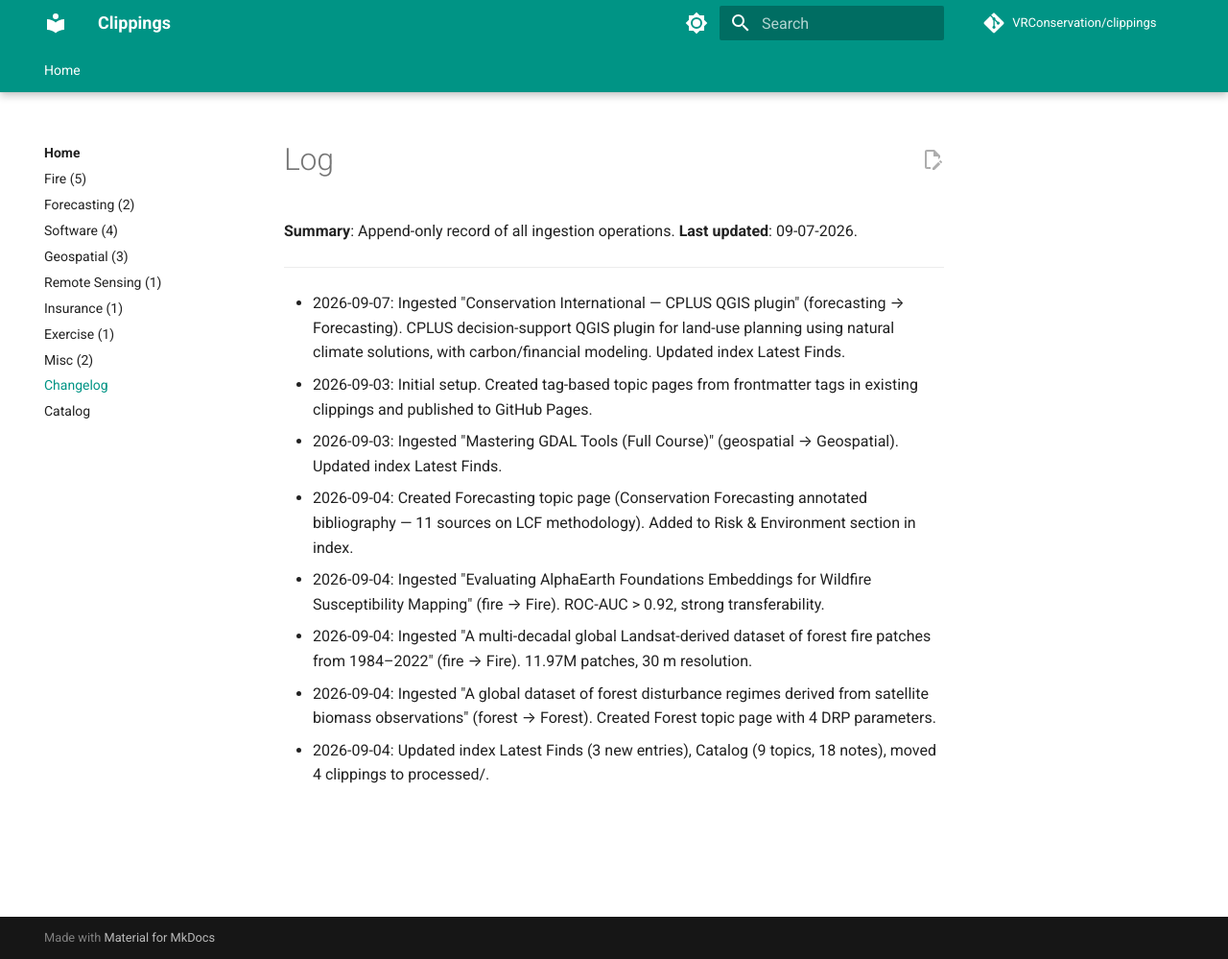
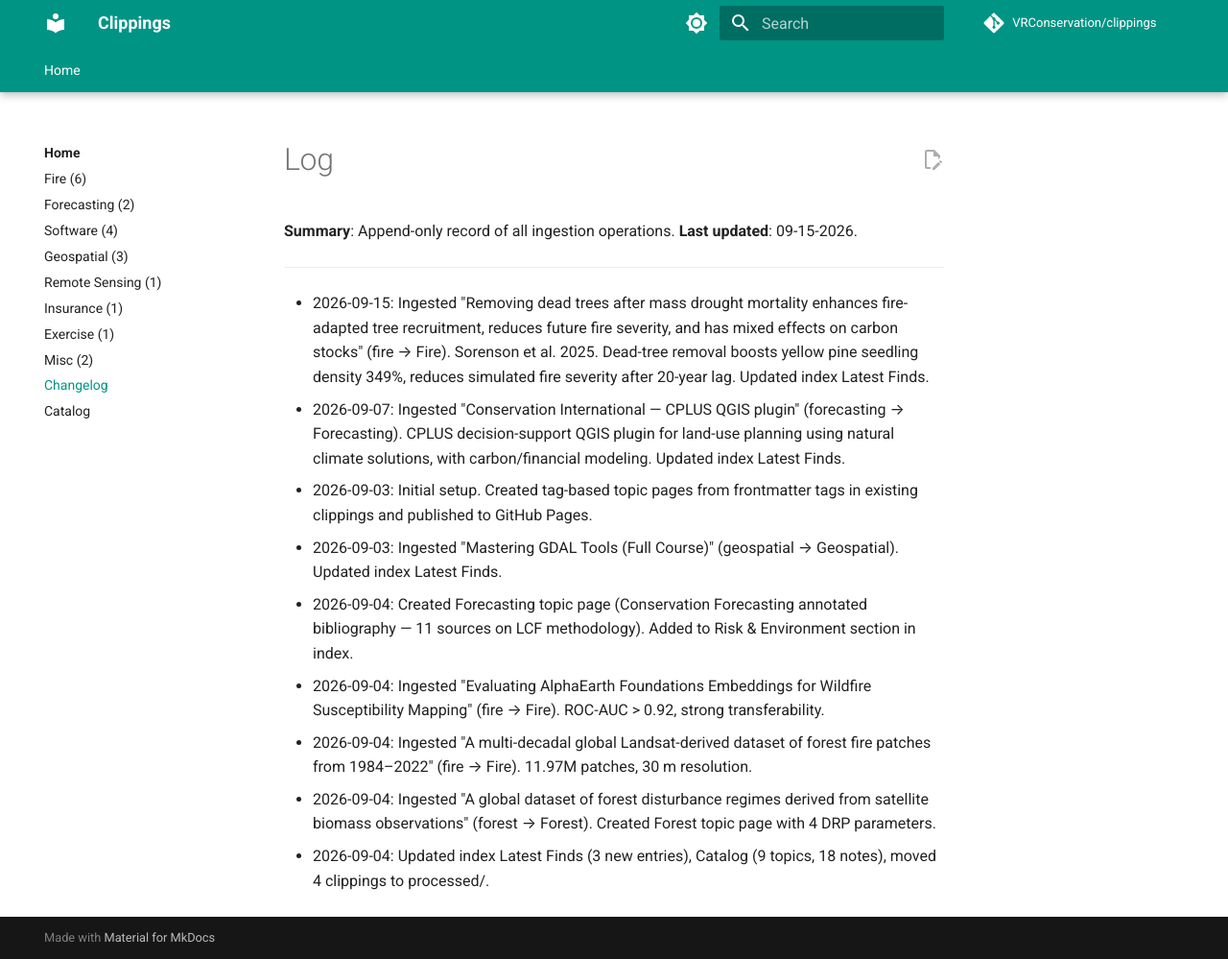
Before and after one commit to VRConservation/clippings, an MkDocs documentation site: the page built from notes/log.md, in a window 1280 px wide and 999 px high. Shown: the whole window at 96% size. Built offline with MkDocs 1.6.1 and Material for MkDocs 9.7.7, drawn with Linux system fonts in a browser that asks for light colours; comment, search, counter and statistics services are not loaded.

Commit message:
Ingest: dead-tree removal after drought mortality → Fire

```diff
--- a/notes/log.md
+++ b/notes/log.md
@@ -1,10 +1,11 @@
 # Log
 
 **Summary**: Append-only record of all ingestion operations.
-**Last updated**: 09-07-2026.
+**Last updated**: 09-15-2026.
 
 ---
 
+- 2026-09-15: Ingested "Removing dead trees after mass drought mortality enhances fire-adapted tree recruitment, reduces future fire severity, and has mixed effects on carbon stocks" (fire → Fire). Sorenson et al. 2025. Dead-tree removal boosts yellow pine seedling density 349%, reduces simulated fire severity after 20-year lag. Updated index Latest Finds.
 - 2026-09-07: Ingested "Conservation International — CPLUS QGIS plugin" (forecasting → Forecasting). CPLUS decision-support QGIS plugin for land-use planning using natural climate solutions, with carbon/financial modeling. Updated index Latest Finds.
 - 2026-09-03: Initial setup. Created tag-based topic pages from frontmatter tags in existing clippings and published to GitHub Pages.
 - 2026-09-03: Ingested "Mastering GDAL Tools (Full Course)" (geospatial → Geospatial). Updated index Latest Finds.
```
Also changed, not shown: notes/Fire.md (+2 -1 lines), notes/index.md (+2 -2 lines).
